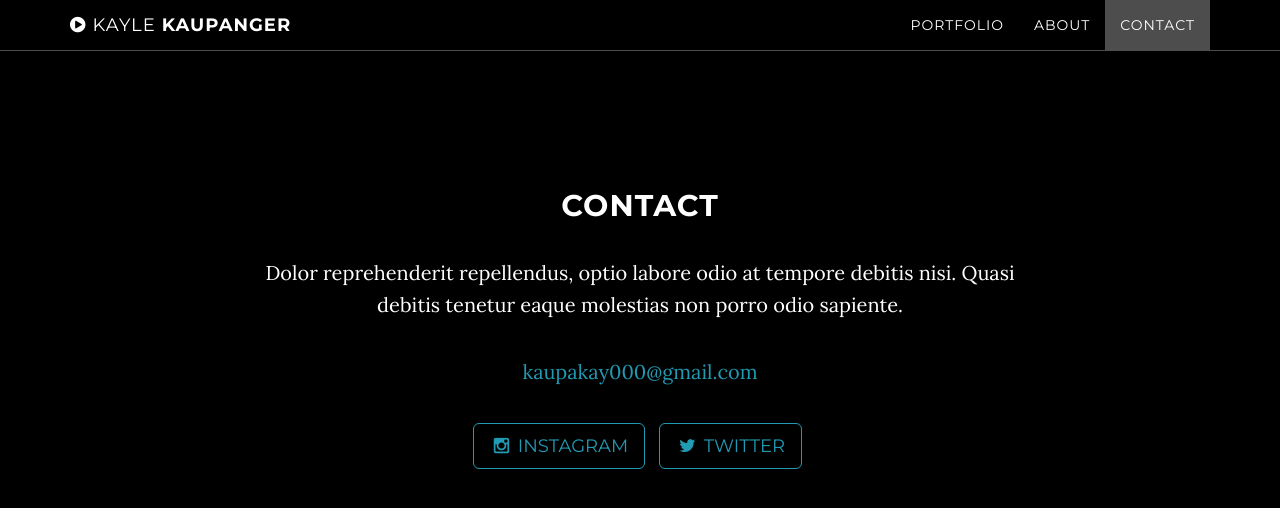
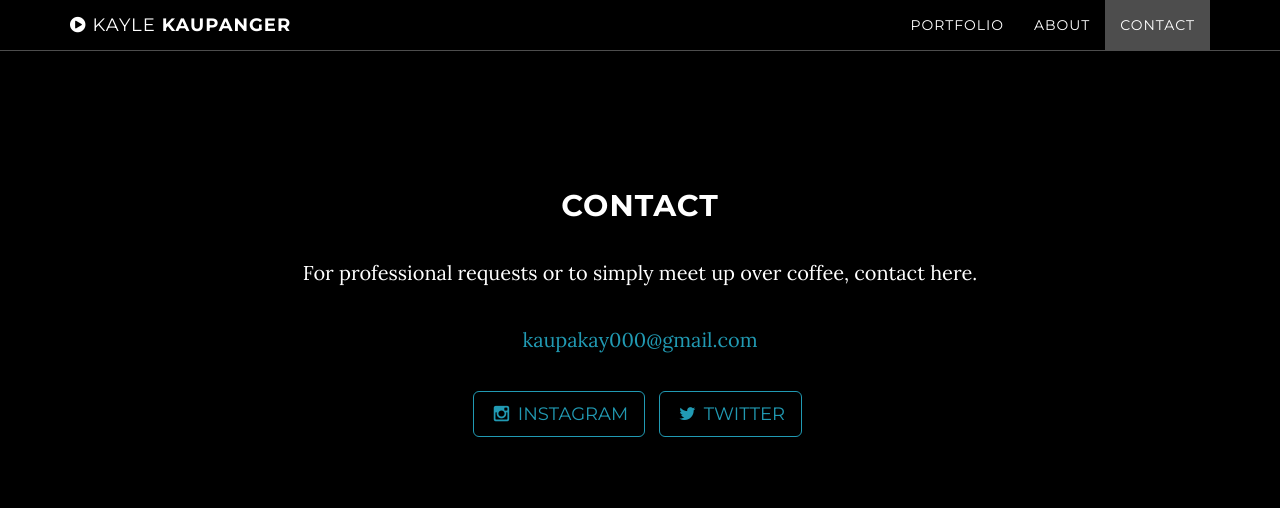
Before and after one commit to kaupanger/kaylekaupanger.com, a Jekyll site: the page built from index.html, in a window 1280 px wide and 900 px high, scrolled down 1613 px. Shown: the top 508 px of the window. Built offline with Jekyll 4.4.1, drawn with Linux system fonts in a browser that asks for light colours.

Commit message:
Update contact.html

```diff
--- a/_includes/contact.html
+++ b/_includes/contact.html
@@ -3,7 +3,7 @@
         <div class="row">
             <div class="col-lg-8 col-lg-offset-2">
                 <h2>Contact</h2>
-                <p>Dolor reprehenderit repellendus, optio labore odio at tempore debitis nisi. Quasi debitis tenetur eaque molestias non porro odio sapiente.</p>
+                <p>For professional requests or to simply meet up over coffee, contact here.</p>
                 <p><a href="mailto:{{ site.email }}">{{ site.email }}</a>
                 </p>
                 <ul class="list-inline banner-social-buttons">
```
